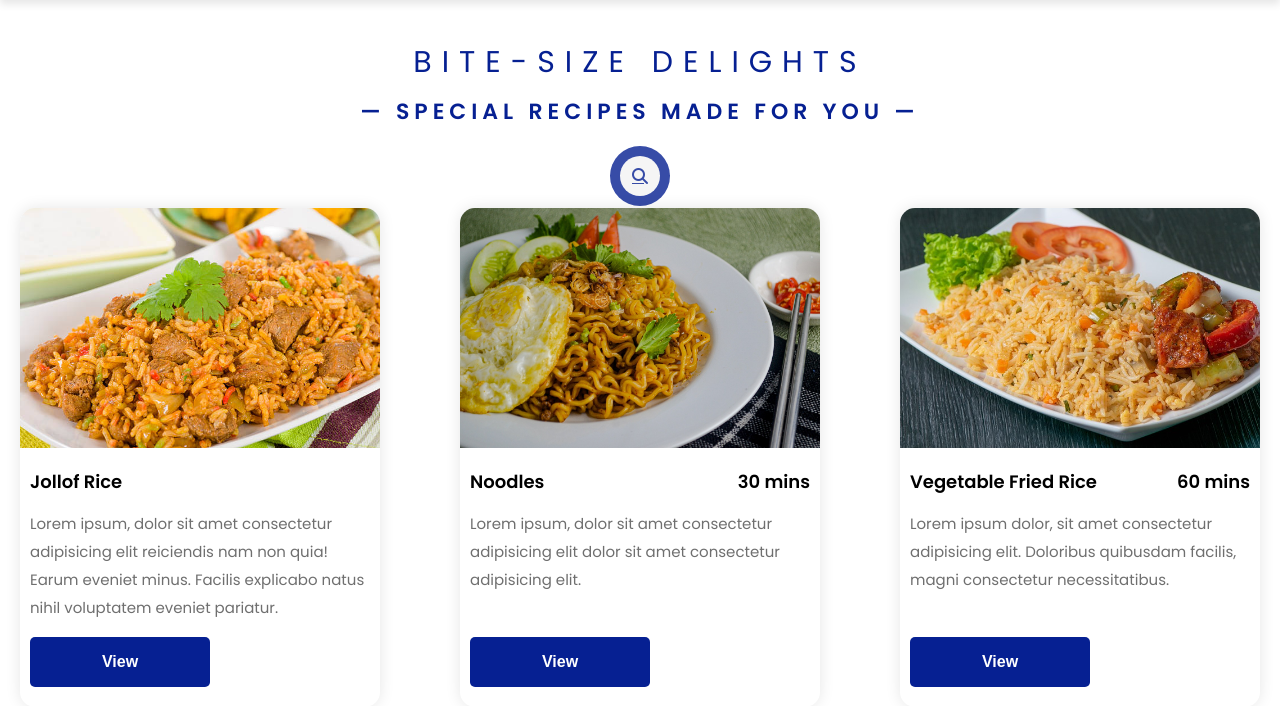
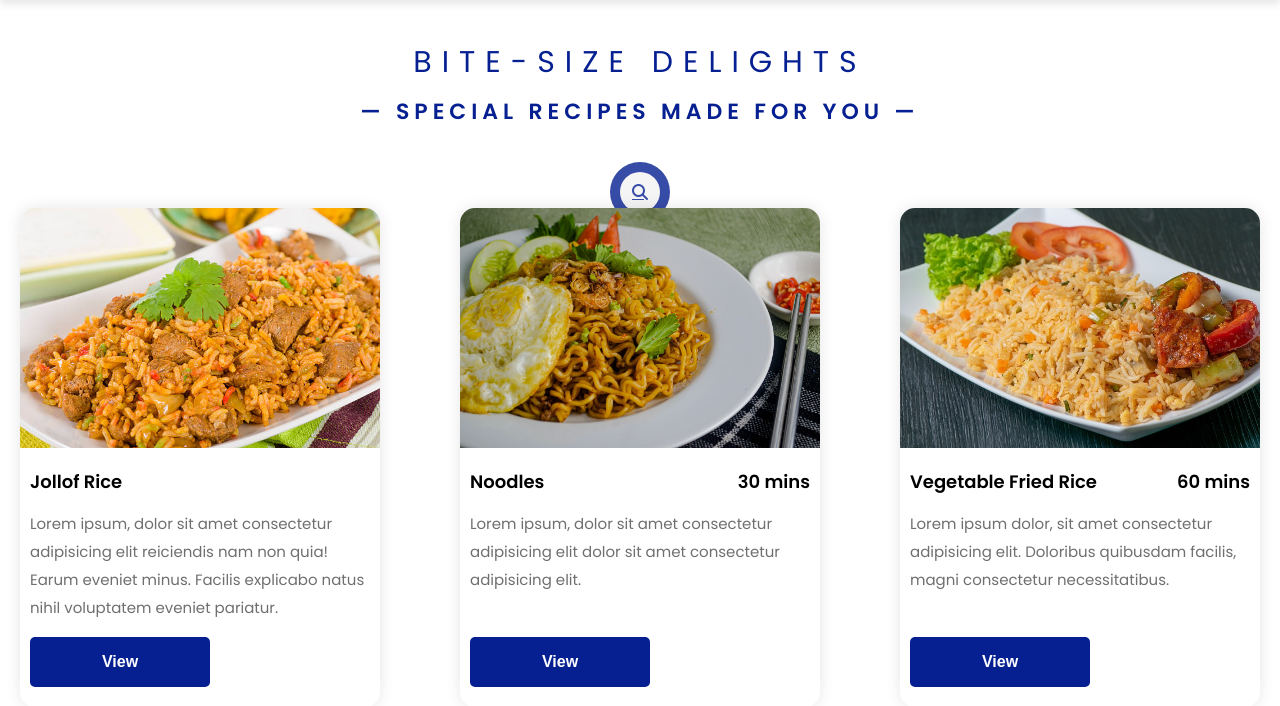
Before and after one commit to pyfiadonkor1/CampusCare365, a Flask app: page /meal-mate in a window 1280 px wide. Shown: the part 80-786 px from the top of the page. Run offline with Flask 3, Linux system fonts and the light colour scheme; some libraries are stand-ins or nearby versions.

Commit message:
Added corrections

```diff
--- a/templates/static/css/meal.css
+++ b/templates/static/css/meal.css
@@ -187,7 +187,7 @@ transform: translate(-50%, -50%);
 background: #062092;
 border-radius: 30px;
 padding: 10px;
-top:32%;
+top:34%;
 opacity: 0.8;
 }
 
```
